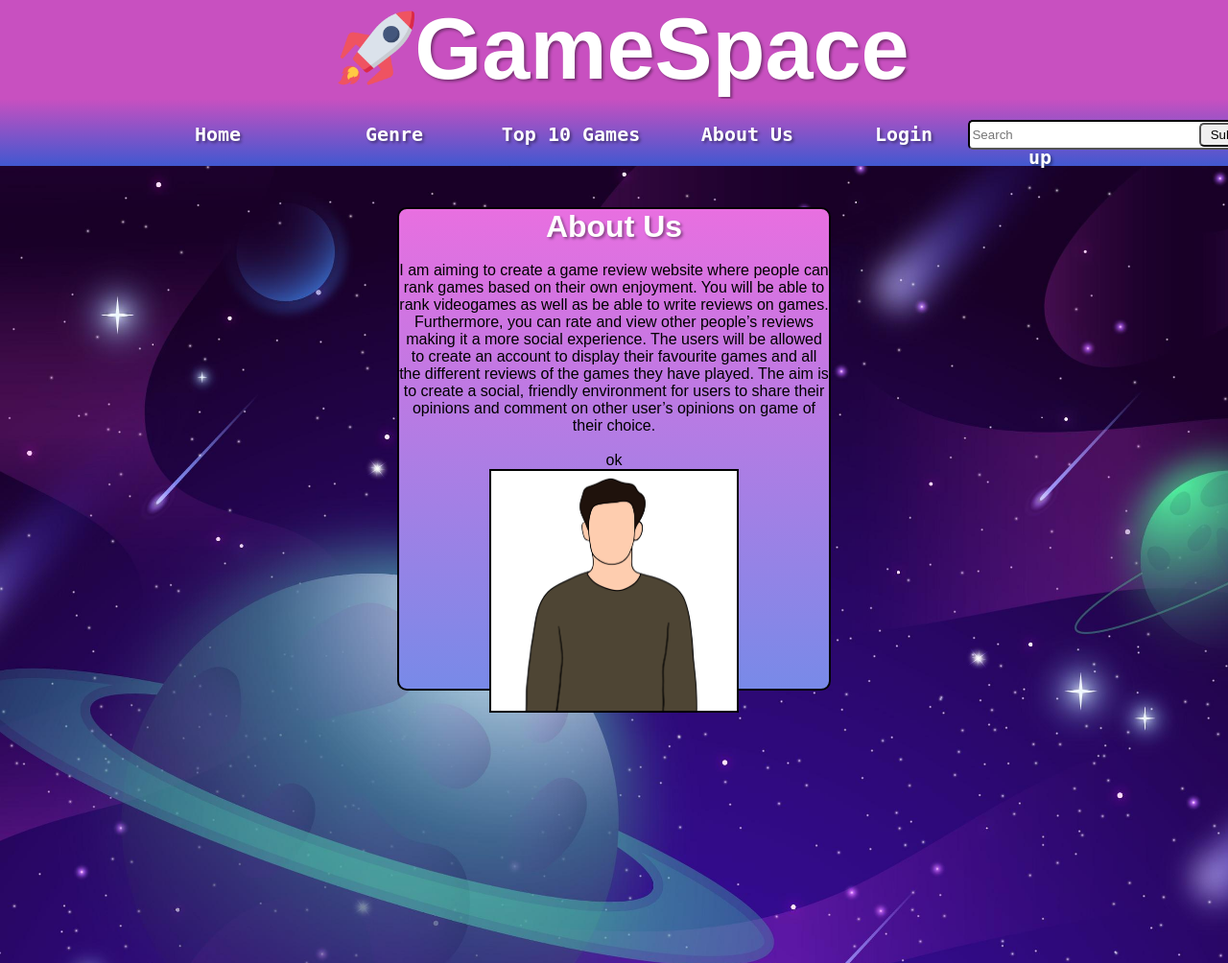
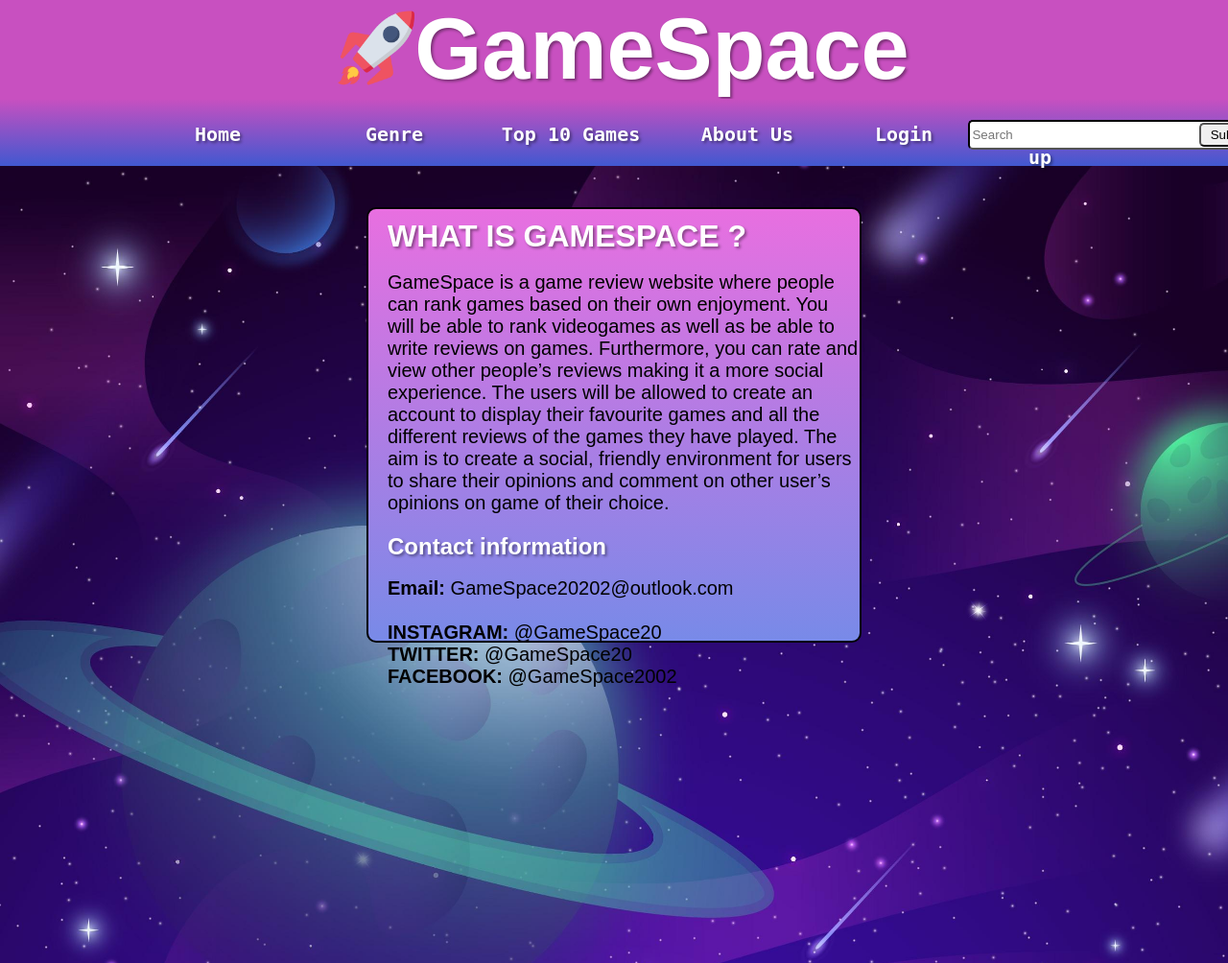
Before and after one commit to shadhoq26/GameSpace, a PHP site: page /ContactUs.php in a window 1280 px wide. Shown: the whole page at 96% size. Run offline with PHP 8.4, Linux system fonts and the light colour scheme.

Commit message:
contact us page completion

```diff
--- a/ContactUs.php
+++ b/ContactUs.php
@@ -5,9 +5,9 @@
  <!-- This is where the text for the About page will be entered as well as a image below it.  -->
  <div id="textContainer2">
             <div id="textInnerContainer2">
-                <h1> About Us </h1> <br>
+                <h1> WHAT IS GAMESPACE ? </h1> <br>
                 <p>
-                I am aiming to create a game review website where people can
+                GameSpace is a game review website where people can
                 rank games based on their own enjoyment. You will be able to rank
                 videogames as well as be able to write reviews on games.
                 Furthermore, you can rate and view other people’s reviews making
@@ -17,9 +17,19 @@
                 social, friendly environment for users to share their opinions and
                 comment on other user’s opinions on game of their choice.
             </p>
-            <br>
-            <p> ok</p>
-            <img id= "contactImage" src="resources/profilephoto.jpg">
+            <h2> Contact information </h2> <br>
+            <p>
+                <span>Email:</span> GameSpace20202@outlook.com
+                <br>
+                <br>
+                <span>INSTAGRAM:</span> @GameSpace20
+                <br>
+                <span>TWITTER:</span> @GameSpace20
+                <br>
+                <span>FACEBOOK:</span> @GameSpace2002
+            </p>
+            <!-- <br>
+            <img id= "contactImage" src="resources/profilephoto.jpg"> -->
             </div>
         </div>
         <!-- background image for About page -->
--- a/css/contact.css
+++ b/css/contact.css
@@ -5,8 +5,8 @@
  }
 
  #textInnerContainer2{
-    height: 500px;
-    width: 35%;
+    height: 450px;
+    width: 40%;
     background:linear-gradient(#e86fe0, #788ae8);
     margin-top: 216px;
     border-radius: 10px;
@@ -17,10 +17,33 @@
  #textInnerContainer2 h1{
     color: white;
     text-shadow: 2px 2px 3px rgba(0,0,0,0.4);
+    text-align: left;
+    margin-left: 20px;
+    margin-top: 10px;
+}
+
+#textInnerContainer2 span{
+   font-weight: bold
+}
+
+#textInnerContainer2 h2{
+   color: white;
+   text-shadow: 2px 2px 3px rgba(0,0,0,0.4);
+   text-align: left;
+   margin-left: 20px;
+   margin-top: 20px;
 }
 
  #textInnerContainer2 img{
-    height: 50%;
+   width: 30%;
+    height: 40%;
+    margin-right: 430px;
+}
+
+#textInnerContainer2 p{
+   text-align: left;
+   margin-left: 20px;
+   font-size: 20px;
 }
 
 #contact-background-image{
```
